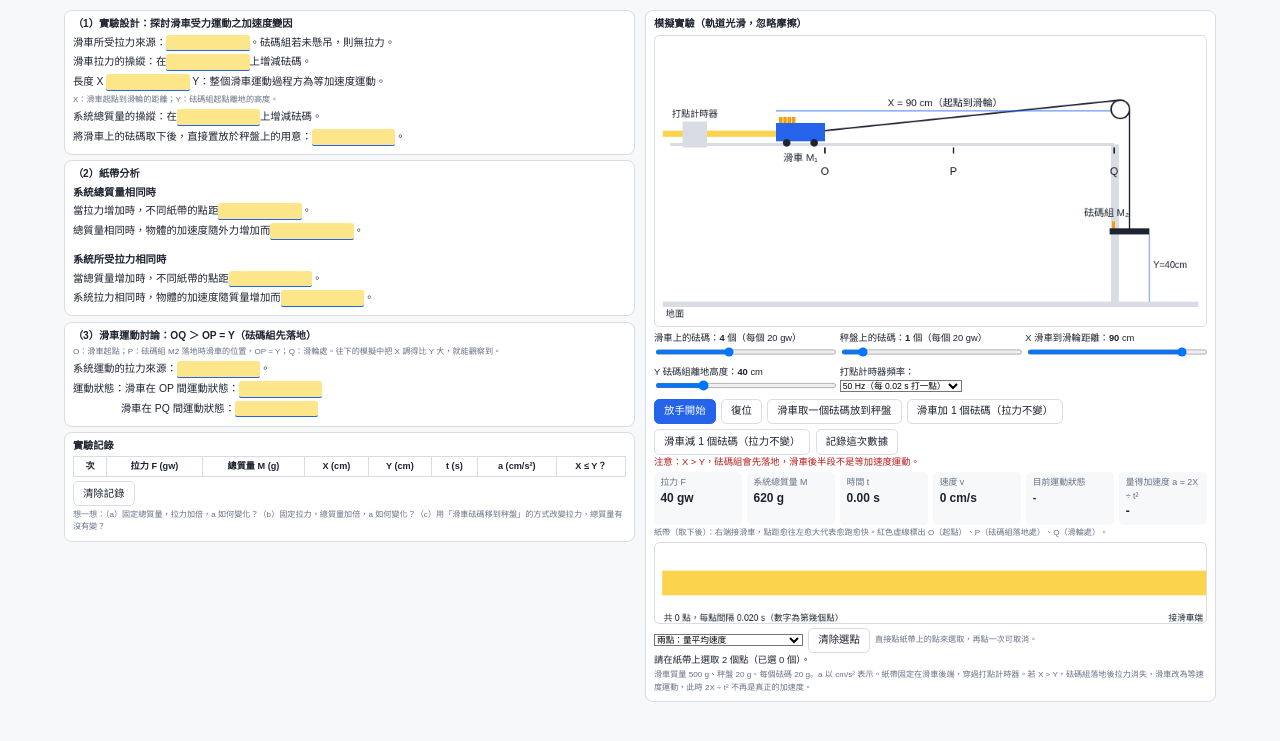
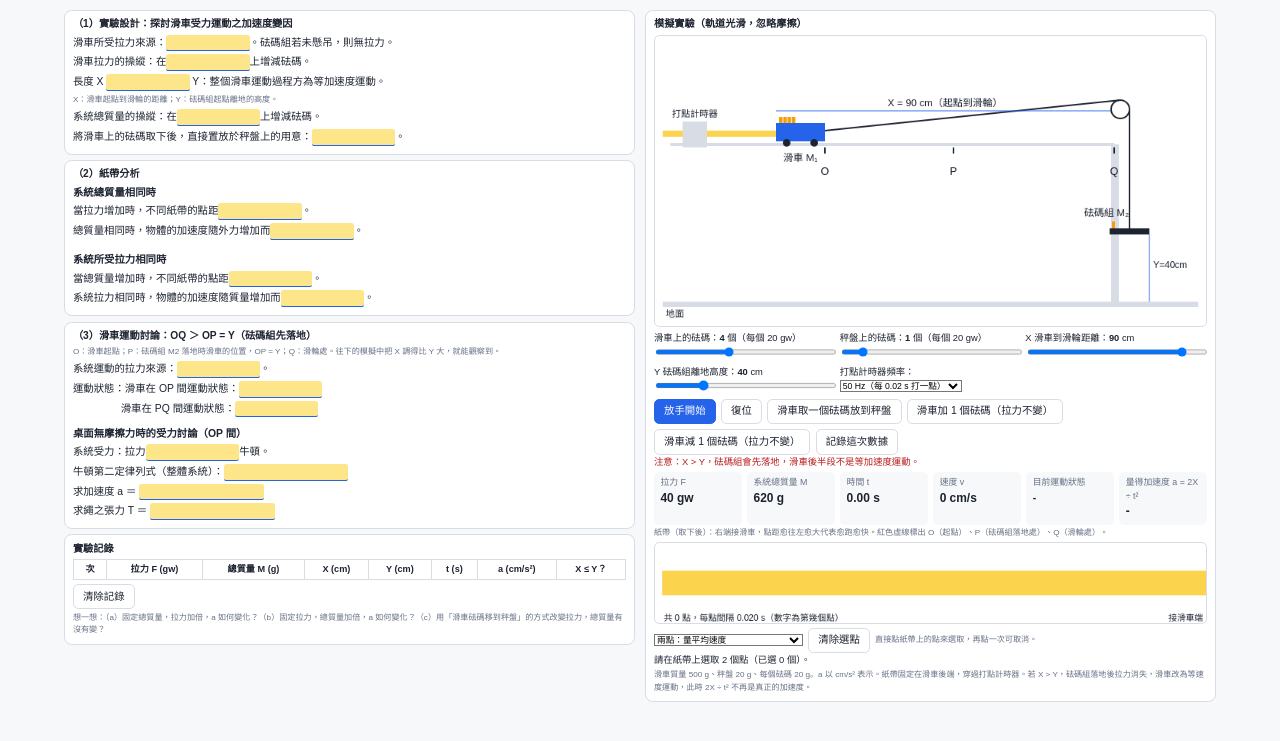
Before and after one commit to hs13073-rgb/acceleration-lab-student, a plain HTML site: page index.html in a window 1280 px wide. Shown: the part 49-790 px from the top of the page. Drawn offline with Linux system fonts and the light colour scheme.

Commit message:
Add files via upload

```diff
--- a/index.html
+++ b/index.html
@@ -77,6 +77,11 @@ input.nm{font:inherit;border:0;border-bottom:2px solid var(--ac);background:tran
 <p>系統運動的拉力來源：<span class="fw"><input class="fill" type="text" autocomplete="off"></span>。</p>
 <p>運動狀態：滑車在 OP 間運動狀態：<span class="fw"><input class="fill" type="text" autocomplete="off"></span></p>
 <p style="padding-left:4.6em">滑車在 PQ 間運動狀態：<span class="fw"><input class="fill" type="text" autocomplete="off"></span></p>
+<p style="margin-top:.8em"><b>桌面無摩擦力時的受力討論（OP 間）</b></p>
+<p>系統受力：拉力<input class="fill" type="text" autocomplete="off" style="min-width:9em">牛頓。</p>
+<p>牛頓第二定律列式（整體系統）：<input class="fill" type="text" autocomplete="off" style="min-width:12em"></p>
+<p>求加速度 a ＝ <input class="fill" type="text" autocomplete="off" style="min-width:12em"></p>
+<p>求繩之張力 T ＝ <input class="fill" type="text" autocomplete="off" style="min-width:12em"></p>
 </div>
 
 <div class="card">
```
